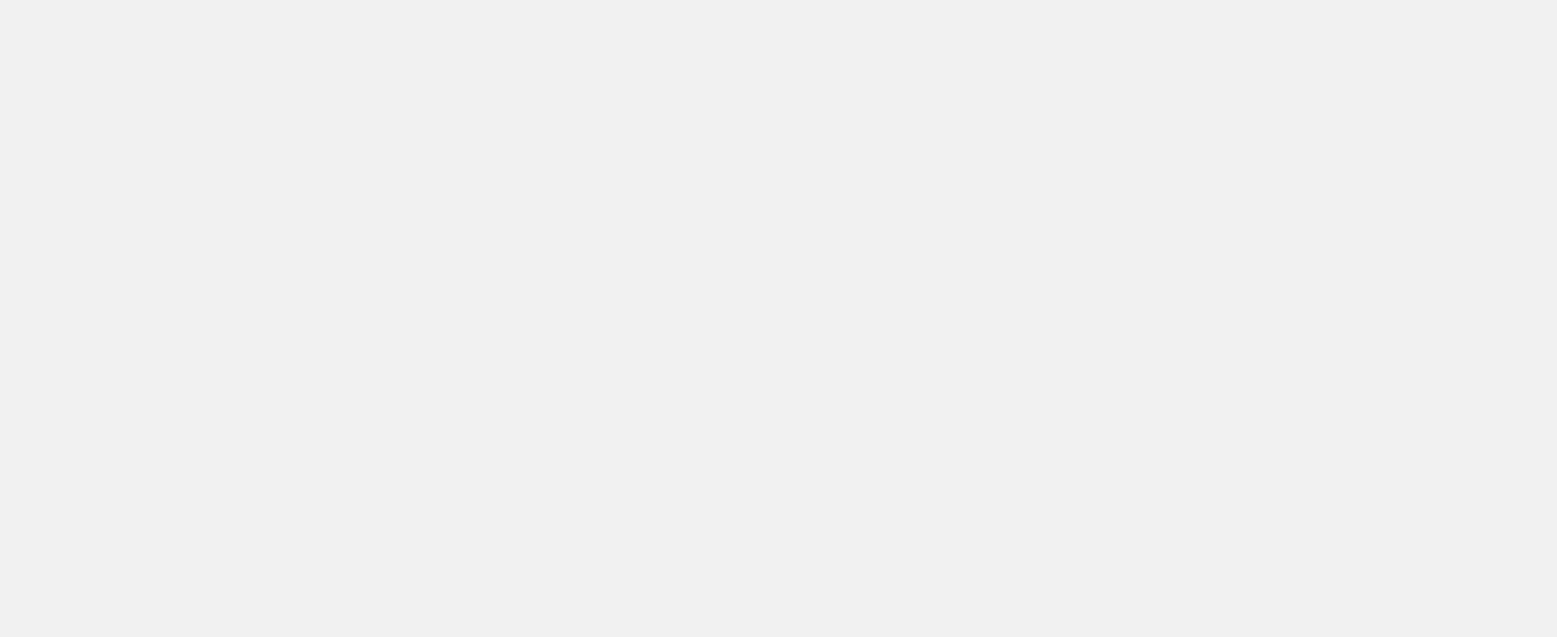
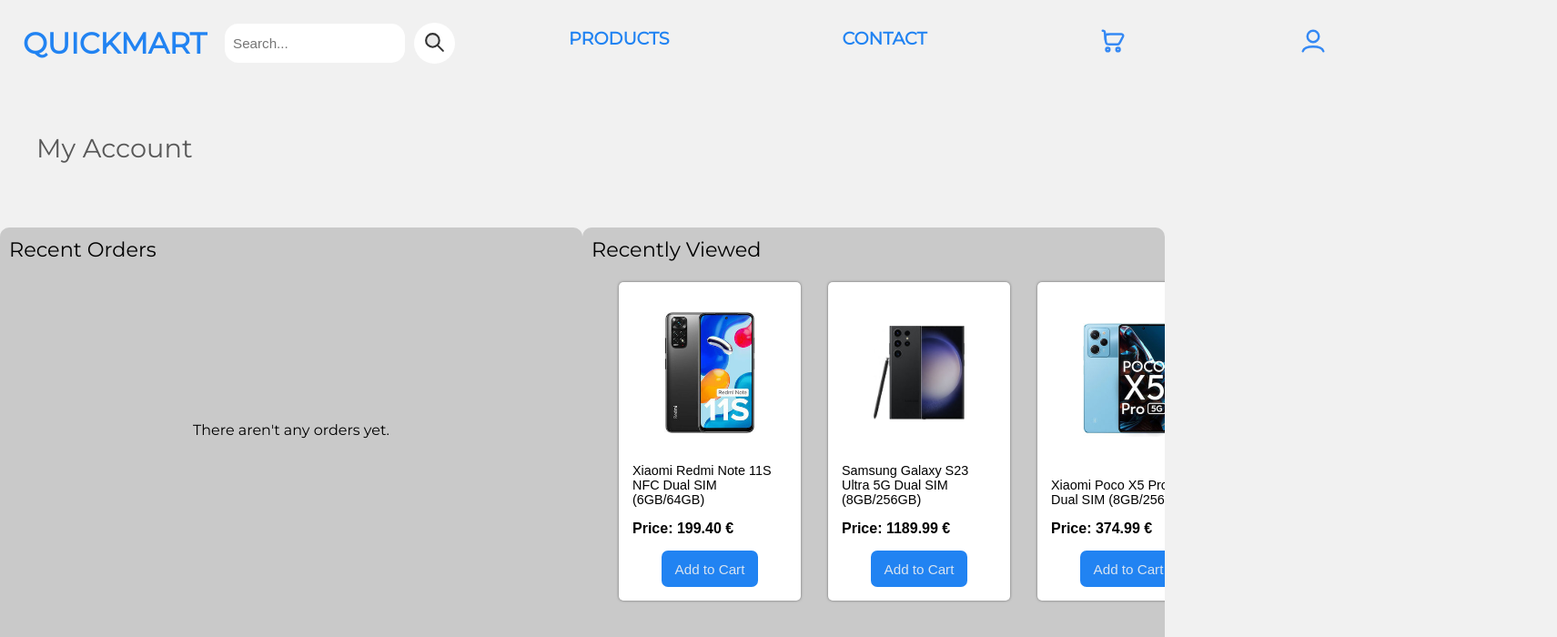
Before and after one commit to zygo1/E-shop, a React (Create React App) app: page /MyAccount.js in a window 1280 px wide. Before the commit this address had no page. Shown: the top 700 px of the page at 91% size, 1711 px wide, since content can reach past the window. Built offline with nearby package versions, Linux system fonts and the light colour scheme.

Commit message:
profile changes

```diff
--- a/src/App.js
+++ b/src/App.js
@@ -5,6 +5,8 @@ import Products from './components/Products';
 import Contact from './components/Contact';
 import Cart from './components/Cart';
 import Profile from './components/Profile';
+import MyAccount from './components/MyAccount';
+import MyOrders from './components/MyOrders';
 
 function App() {
   return (
@@ -15,6 +17,8 @@ function App() {
         <Route path='/Contact.js' element={<Contact />} />
         <Route path='/Profile.js' element={<Profile />} />
         <Route path='/Cart.js' element={<Cart />} />
+        <Route path='/MyAccount.js' element={<MyAccount />} />
+        <Route path='/MyOrders.js' element={<MyOrders />} />
       </Routes>
 
     </>
--- a/src/components/CircleProfile.js
+++ b/src/components/CircleProfile.js
@@ -1,4 +1,5 @@
 import './styles/CircleProfile.css';
+import { Link } from 'react-router-dom';
 
 function CircleProfile() {
     return (
@@ -6,10 +7,10 @@ function CircleProfile() {
             <p className='pageHeader'>Profile</p>
             <section className='profile-section'>
                 <div className='circle'>
-                    <button className="account">My Account</button>
-                    <button className="orders">My Orders</button>
+                    <Link to="/MyAccount.js"><button className="account">My Account</button></Link>
+                    <Link to="/MyOrders.js"><button className="orders">My Orders</button></Link>
                     <button className="settings">Settings</button>
-                    <button className="help">Help</button>
+                    <Link to="/Contact.js"><button className="help">Help</button></Link>
                 </div>
                 <div className='profile-image-center'>P</div>
             </section>
--- a/src/components/Homepage.js
+++ b/src/components/Homepage.js
@@ -1,4 +1,3 @@
-import Header from "./Header";
 import Offers from "./Offers";
 import Footer from "./Footer";
 import Promotion from "./Promotion";
--- a/src/components/Item.js
+++ b/src/components/Item.js
@@ -1,4 +1,3 @@
-import placeholder from '.././assets/placeholder.svg';
 import React from 'react';
 import "./styles/Items.css";
 
--- /dev/null
+++ b/src/components/MyAccount.js
@@ -0,0 +1,76 @@
+import Navbar from "./Navbar";
+import Item from "./Item";
+import { Link } from "react-router-dom";
+import './styles/MyAccount.css';
+import samsung_galaxy_s23 from '.././assets/samsung_galaxy_s23.jpeg';
+import sony_xperia_1_iv from '.././assets/sony_xperia_1_iv.jpeg';
+import sony_xperia_10_iv from '.././assets/sony_xperia_10_iv.jpeg';
+import xiaomi_poco_x5_pro from '.././assets/xiaomi_poco_x5_pro.jpeg';
+import xiaomi_redmi_note11s from '.././assets/xiaomi_redmi_note11s.jpeg';
+
+function MyAccount() {
+    return (
+        <section>
+            <Navbar />
+            <p className='pageHeader profileHeader'>My Account</p>
+            <div className="container">
+                <div className="recentOrders">
+                    <p>Recent Orders</p>
+                    <p>There aren't any orders yet.</p>
+                </div>
+                <div className="recentViews">
+                    <p>Recently Viewed</p>
+                    <div className="recentItems">
+                        <Item
+                            description={'Xiaomi Redmi Note 11S NFC Dual SIM (6GB/64GB)'}
+                            price={'199.40'}
+                            img={xiaomi_redmi_note11s}
+                        />
+                        <Item
+                            description={'Samsung Galaxy S23 Ultra 5G Dual SIM (8GB/256GB)'}
+                            price={'1189.99'}
+                            img={samsung_galaxy_s23}
+                        />
+                        <Item
+                            description={'Xiaomi Poco X5 Pro 5G Dual SIM (8GB/256GB)'}
+                            price={'374.99'}
+                            img={xiaomi_poco_x5_pro}
+                        />
+                        <Item
+                            description={'Sony Xperia 1 IV 5G Dual SIM (12GB/256GB)'}
+                            price={'1159.99'}
+                            img={sony_xperia_1_iv}
+                        />
+                        <Item
+                            description={'Sony Xperia 10 IV 5G Dual SIM (6GB/128GB)'}
+                            price={'369.99'}
+                            img={sony_xperia_10_iv}
+                        />
+                        <Item
+                            description={'Xiaomi Poco X5 Pro 5G Dual SIM (8GB/256GB)'}
+                            price={'374.99'}
+                            img={xiaomi_poco_x5_pro}
+                        />
+                        <Item
+                            description={'Sony Xperia 1 IV 5G Dual SIM (12GB/256GB)'}
+                            price={'1159.99'}
+                            img={sony_xperia_1_iv}
+                        />
+                        <Item
+                            description={'Xiaomi Redmi Note 11S NFC Dual SIM (6GB/64GB)'}
+                            price={'199.40'}
+                            img={xiaomi_redmi_note11s}
+                        />
+                        <Item
+                            description={'Samsung Galaxy S23 Ultra 5G Dual SIM (8GB/256GB)'}
+                            price={'1189.99'}
+                            img={samsung_galaxy_s23}
+                        />
+                    </div>
+                </div>
+            </div>
+        </section>
+    )
+};
+
+export default MyAccount;
--- /dev/null
+++ b/src/components/MyOrders.js
@@ -0,0 +1,18 @@
+import Navbar from "./Navbar";
+import './styles/MyOrders.css';
+import Order from "./Order";
+import xiaomi_redmi_note11s from '.././assets/xiaomi_redmi_note11s.jpeg';
+import sony_xperia_1_iv from '.././assets/sony_xperia_1_iv.jpeg';
+
+function MyOrders() {
+    return (
+        <section>
+            <Navbar />
+            <p className='pageHeader profileHeader'>My Orders</p>
+            <Order img={xiaomi_redmi_note11s} name={"Xiaomi Redmi Note 11s"} orderNumber={17321639391283712} address={"Thessaloniki, Greece"} />
+            <Order img={sony_xperia_1_iv} name={"Sony Xperia 1 IV"} orderNumber={18549633259172922} address={"Volos, Greece"} />
+        </section>
+    )
+};
+
+export default MyOrders;
--- a/src/components/Navbar.js
+++ b/src/components/Navbar.js
@@ -2,14 +2,12 @@ import React from 'react';
 import { useRef } from 'react';
 import { FaBars, FaTimes } from 'react-icons/fa';
 import { Link } from 'react-router-dom';
-import { useNavigate } from 'react-router-dom';
 import "./styles/Navbar.css";
 import cart from '.././assets/shoppingcart.svg';
 import user from '.././assets/user.svg';
 import search from '.././assets/search.svg';
 
 function Navbar() {
-    const navigate = useNavigate();
     const navRef = useRef();
 
     const showNavbar = () => {
@@ -18,13 +16,13 @@ function Navbar() {
 
     return (
         <header>
-            <div onClick={() => { navigate('/') }} className='quickmart'><Link to="/"><h2>QuickMart</h2></Link></div>
+            <div className='quickmart'><Link to="/"><h2>QuickMart</h2></Link></div>
             <div className='search'><input placeholder='Search...' type={"text"} name="search"></input><button><img src={search} /></button></div>
             <nav className="nav" ref={navRef}>
-                <Link onClick={() => { navigate('/Products.js') }} to="/Products.js">Products</Link>
-                <Link onClick={() => { navigate('/Contact.js') }} to="/Contact.js">Contact</Link>
-                <Link onClick={() => { navigate('/Cart.js') }} to="/Cart.js"><img src={cart} alt="Cart" /></Link>
-                <Link onClick={() => { navigate('/Profile.js') }} to="/Profile.js"><img src={user} alt="Profile" /></Link>
+                <Link to="/Products.js">Products</Link>
+                <Link to="/Contact.js">Contact</Link>
+                <Link to="/Cart.js"><img src={cart} alt="Cart" /></Link>
+                <Link to="/Profile.js"><img src={user} alt="Profile" /></Link>
                 <button className='nav-btn nav-close-btn' onClick={showNavbar}>
                     <FaTimes />
                 </button>
--- /dev/null
+++ b/src/components/Order.js
@@ -0,0 +1,20 @@
+
+
+function Order(props) {
+    return (
+        <div className="mainDiv">
+            <div className="containerOrders">
+                <img src={props.img} />
+                <div className="stats">
+                    <p className="status">Delivered</p>
+                    <p>{props.name}</p>
+                    <p className="orderNumber">Order number: <span className="insideContent">{props.orderNumber}</span></p>
+                    <p className="shippingAddress">Shipping address: <span className="insideContent">{props.address}</span></p>
+                    <button>Return request</button>
+                </div>
+            </div>
+        </div>
+    )
+};
+
+export default Order;
--- a/src/components/Products.js
+++ b/src/components/Products.js
@@ -3,6 +3,7 @@ import { useState } from 'react';
 import React, { useRef } from 'react';
 import Item from "./Item";
 import ProductCategories from "./ProductCategories";
+// Images
 import samsung_galaxy_s23 from '.././assets/samsung_galaxy_s23.jpeg';
 import sony_xperia_1_iv from '.././assets/sony_xperia_1_iv.jpeg';
 import sony_xperia_10_iv from '.././assets/sony_xperia_10_iv.jpeg';
--- /dev/null
+++ b/src/components/styles/MyAccount.css
@@ -0,0 +1,42 @@
+.container{
+    display: flex;
+    flex-direction: row;
+    align-items: center;
+    justify-content: space-around;
+    margin: 70px 0px 0px 0px;
+    font-size: 1.4rem;
+}
+
+.recentOrders, .recentViews{
+    text-align: flex-start;
+    background-color: rgb(201, 201, 201);
+    width: 750px;
+    height: 450px;
+    border: none;
+    border-radius: 10px;
+    padding: 10px;
+}
+
+.recentOrders p:nth-child(2){
+    text-align: center;
+     margin: 175px 0px 0px 0px;
+     font-size: 1rem;
+}
+
+.recentItems{
+    display: grid;
+    grid-auto-flow: column;
+    margin: 35px 15px 0px 15px;
+    width: 100px;
+    height: auto;
+}
+
+.recentViews{
+    overflow-x: auto;
+    overflow-y: hidden;
+    overscroll-behavior-inline: contain;
+}
+
+.recentViews > p{
+    position: absolute;
+}
--- /dev/null
+++ b/src/components/styles/MyOrders.css
@@ -0,0 +1,90 @@
+.mainDiv{
+    display: flex;
+    align-items: center;
+    justify-content: center;
+}
+
+.containerOrders{
+    display: flex;
+    flex-direction: row;
+    align-items: flex-start ;
+    justify-content: flex-start;
+    gap: 50px;
+    margin: 60px 0px 0px 15px;
+    padding: 20px;
+    background-color: rgb(201, 201, 201);
+    height: 210px;
+    width: 65%;
+}
+
+.stats{
+    display: flex;
+    flex-direction: row;
+    flex-wrap: wrap;
+    gap: 90px;
+}
+
+.containerOrders > img {
+    width: 120px;
+}
+
+.status{
+    color: rgb(34, 197, 56);
+    font-weight: 900;
+    font-size: 1.2rem;
+}
+
+.orderNumber,.shippingAddress{
+    display: grid;
+    gap: 10px;
+
+}
+
+.stats > button{
+    width: 120px;
+    height: 35px;
+    border: 1px solid var(--primary);
+    border-radius: 4px;
+}
+
+.stats > button:hover{
+    background-color: var(--primary);
+    color: white;
+    cursor: pointer;
+    transition: 0.2s linear;
+}
+
+.insideContent{
+    font-size: 0.825rem;
+}
+
+@media (max-width:1148px){
+    .containerOrders{
+        font-size: 0.72rem;
+        height: auto;
+        min-width: 280px;
+    }
+
+    .insideContent{
+        font-size: 0.55rem;
+    }
+
+    .containerOrders p:nth-child(1){
+        font-size: 0.9rem;
+    }
+
+    .containerOrders > img {
+        width: 70px;
+    }
+
+    .stats button{
+        font-size: 0.65rem;
+        width: 90px;
+        height: 20px;
+    }
+
+    .stats{
+        gap: 30px;
+    }
+
+}
```
